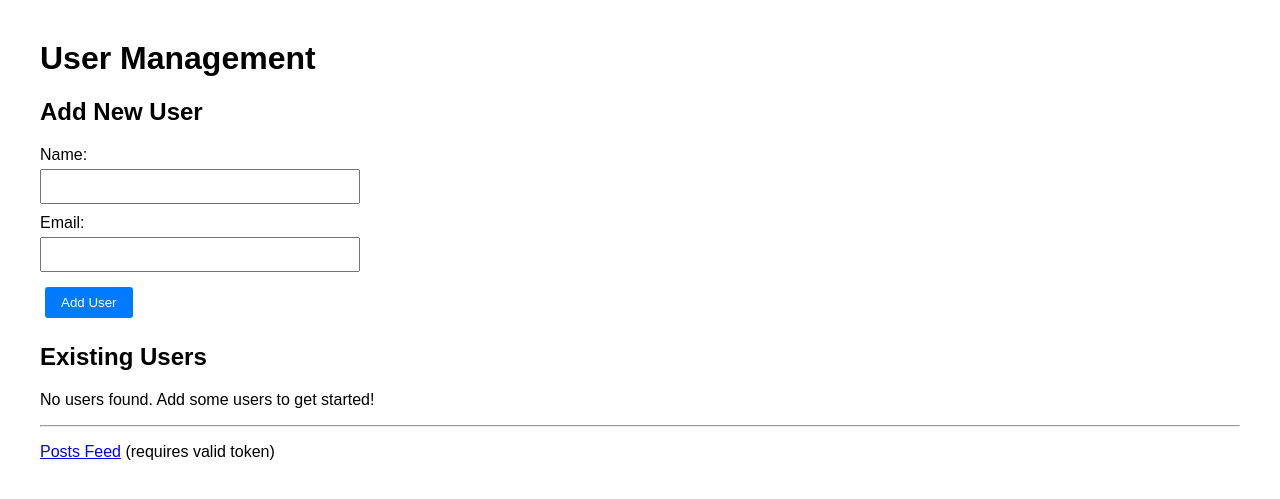
After one commit to spinnelein/familybook, a Flask app: template templates/manage_users.html in a window 1280 px wide. The commit adds this page. Shown: the top 499 px of the page. Run offline with Flask 3, Linux system fonts and the light colour scheme; the template is opened without the code that fills it, so the values that code supplies are empty.

Commit message:
Implement user management system with magic token authentication
Co-authored-by: spinnelein <9204229+spinnelein@users.noreply.github.com>

```diff
--- a/app.py
+++ b/app.py
@@ -1,66 +1,115 @@
 import os
-import sqlite3
 import uuid
-from flask import Flask, jsonify, request, redirect, url_for, render_template, send_from_directory, flash, g
+import secrets
+from flask import Flask, jsonify, request, redirect, url_for, render_template, send_from_directory, flash, session
+from config import Config
+from extensions import db
+from models import User, Post, Comment, Tag, ImportedPhoto
 
 app = Flask(__name__)
-app.config['UPLOAD_FOLDER'] = 'static/uploads'
-app.config['MAX_CONTENT_LENGTH'] = 100 * 1024 * 1024  # 100MB max upload size
-app.config['DATABASE'] = 'familybook.db'
-app.secret_key = 'your-secret-key'
+app.config.from_object(Config)
+
+# Initialize extensions
+db.init_app(app)
 
 ALLOWED_IMAGE_EXTENSIONS = {'png', 'jpg', 'jpeg', 'gif'}
 ALLOWED_VIDEO_EXTENSIONS = {'mp4', 'mov', 'avi', 'webm'}
 
-def get_db():
-    if 'db' not in g:
-        g.db = sqlite3.connect(app.config['DATABASE'])
-        g.db.row_factory = sqlite3.Row
-    return g.db
-
-@app.teardown_appcontext
-def close_db(exception):
-    db = g.pop('db', None)
-    if db is not None:
-        db.close()
-
 def allowed_file(filename, allowed_exts):
     return '.' in filename and filename.rsplit('.', 1)[1].lower() in allowed_exts
 
-def init_db():
-    with app.app_context():
-        db = get_db()
-        db.execute('''CREATE TABLE IF NOT EXISTS posts (
-            id INTEGER PRIMARY KEY AUTOINCREMENT,
-            title TEXT NOT NULL,
-            content TEXT NOT NULL,
-            image_filename TEXT,
-            video_filename TEXT,
-            created TIMESTAMP DEFAULT CURRENT_TIMESTAMP
-        )''')
-        db.commit()
+def generate_magic_token():
+    """Generate a secure random token for user authentication"""
+    return secrets.token_urlsafe(32)
+
+def require_valid_token(f):
+    """Decorator to require a valid magic token for access"""
+    def decorated_function(*args, **kwargs):
+        token = request.args.get('token')
+        if not token:
+            return "Access denied. Valid token required.", 403
+
+        user = User.query.filter_by(magic_token=token).first()
+        if not user:
+            return "Invalid token.", 403
+
+        return f(*args, **kwargs)
+    decorated_function.__name__ = f.__name__
+    return decorated_function
+
+def require_admin():
+    """Decorator to require admin access"""
+    def decorator(f):
+        def decorated_function(*args, **kwargs):
+            # Simple admin check - in a real app, this would be more sophisticated
+            admin_key = request.args.get('admin_key') or request.form.get('admin_key')
+            if admin_key != 'admin123':  # Simple admin key for demo
+                return "Admin access required.", 403
+            return f(*args, **kwargs)
+        decorated_function.__name__ = f.__name__
+        return decorated_function
+    return decorator
 
 @app.route('/create-post', methods=['GET', 'POST'])
+@require_valid_token
 def create_post():
     if request.method == 'POST':
         title = request.form['title']
         content = request.form['content']
-        db = get_db()
-        db.execute(
-            "INSERT INTO posts (title, content) VALUES (?, ?)",
-            (title, content)
-        )
-        db.commit()
+
+        post = Post(title=title, body=content)
+        db.session.add(post)
+        db.session.commit()
+
         flash("Post created!", "success")
-        return redirect(url_for('create_post'))
+        return redirect(url_for('create_post') + f"?token={request.args.get('token')}")
 
-    return render_template('create_post.html')
+    return render_template('create_post.html', token=request.args.get('token'))
+
+@app.route('/admin/users')
+@require_admin()
+def manage_users():
+    users = User.query.all()
+    return render_template('manage_users.html', users=users)
+
+@app.route('/admin/users/add', methods=['POST'])
+@require_admin()
+def add_user():
+    name = request.form['name']
+    email = request.form['email']
+
+    # Check if user already exists
+    existing_user = User.query.filter_by(email=email).first()
+    if existing_user:
+        flash("User with this email already exists!", "error")
+        return redirect(url_for('manage_users') + "?admin_key=admin123")
+
+    # Generate magic token
+    magic_token = generate_magic_token()
+
+    # Create new user
+    user = User(name=name, email=email, magic_token=magic_token)
+    db.session.add(user)
+    db.session.commit()
+
+    flash(f"User {name} added successfully!", "success")
+    return redirect(url_for('manage_users') + "?admin_key=admin123")
+
+@app.route('/admin/users/remove/<int:user_id>', methods=['POST'])
+@require_admin()
+def remove_user(user_id):
+    user = User.query.get_or_404(user_id)
+    db.session.delete(user)
+    db.session.commit()
+
+    flash(f"User {user.name} removed successfully!", "success")
+    return redirect(url_for('manage_users') + "?admin_key=admin123")
 
 @app.route('/posts')
+@require_valid_token
 def posts_feed():
-    db = get_db()
-    posts = db.execute("SELECT * FROM posts ORDER BY created DESC").fetchall()
-    return render_template('posts_feed.html', posts=posts)
+    posts = Post.query.order_by(Post.created_at.desc()).all()
+    return render_template('posts_feed.html', posts=posts, token=request.args.get('token'))
 
 @app.route('/upload-media', methods=['POST'])
 def upload_media():
@@ -78,7 +127,16 @@ def upload_media():
 def uploaded_file(filename):
     return send_from_directory(app.config['UPLOAD_FOLDER'], filename)
 
+@app.route('/init_db')
+def init_database():
+    """Initialize the database with tables"""
+    with app.app_context():
+        db.create_all()
+        flash("Database initialized!", "success")
+    return "Database initialized successfully!"
+
 if __name__ == "__main__":
     os.makedirs(app.config['UPLOAD_FOLDER'], exist_ok=True)
-    init_db()
+    with app.app_context():
+        db.create_all()
     app.run(debug=True)
--- a/extensions.py
+++ b/extensions.py
@@ -1,5 +1,3 @@
 from flask_sqlalchemy import SQLAlchemy
-from flask_login import LoginManager
 
 db = SQLAlchemy()
-login_manager = LoginManager()
--- a/models.py
+++ b/models.py
@@ -1,5 +1,4 @@
 from extensions import db
-from flask_login import UserMixin
 from datetime import datetime
 
 post_tags = db.Table(
@@ -8,7 +7,7 @@ post_tags = db.Table(
     db.Column('tag_id', db.Integer, db.ForeignKey('tag.id'))
 )
 
-class User(db.Model, UserMixin):
+class User(db.Model):
     id = db.Column(db.Integer, primary_key=True)
     email = db.Column(db.String(120), unique=True, nullable=False)
     name = db.Column(db.String(100))
--- a/templates/create_post.html
+++ b/templates/create_post.html
@@ -26,7 +26,7 @@
         <label>Video: <input type="file" name="video" accept="video/*"></label>
 		<button type="submit">Create Post</button>
   </form>
-    <p><a href="{{ url_for('posts_feed') }}">Back to Feed</a></p>
+    <p><a href="{{ url_for('posts_feed') }}?token={{ token }}">Back to Feed</a></p>
 
     <script>
 
--- /dev/null
+++ b/templates/manage_users.html
@@ -0,0 +1,94 @@
+<!DOCTYPE html>
+<html>
+<head>
+    <title>User Management</title>
+    <style>
+        body { font-family: Arial, sans-serif; margin: 40px; }
+        .user-card {
+            border: 1px solid #ddd;
+            margin: 10px 0;
+            padding: 15px;
+            border-radius: 5px;
+            background-color: #f9f9f9;
+        }
+        .magic-link {
+            background-color: #e7f3ff;
+            padding: 10px;
+            border-radius: 3px;
+            margin: 10px 0;
+            word-break: break-all;
+        }
+        .form-group { margin: 10px 0; }
+        .form-group label { display: block; margin-bottom: 5px; }
+        .form-group input { padding: 8px; width: 300px; }
+        .btn {
+            padding: 8px 16px;
+            margin: 5px;
+            border: none;
+            border-radius: 3px;
+            cursor: pointer;
+        }
+        .btn-primary { background-color: #007bff; color: white; }
+        .btn-danger { background-color: #dc3545; color: white; }
+        .alert {
+            padding: 15px;
+            margin: 20px 0;
+            border-radius: 4px;
+        }
+        .alert-success { background-color: #d4edda; color: #155724; }
+        .alert-error { background-color: #f8d7da; color: #721c24; }
+    </style>
+</head>
+<body>
+    <h1>User Management</h1>
+
+    {% with messages = get_flashed_messages(with_categories=true) %}
+      {% if messages %}
+        {% for category, message in messages %}
+          <div class="alert alert-{{ category }}">{{ message }}</div>
+        {% endfor %}
+      {% endif %}
+    {% endwith %}
+
+    <h2>Add New User</h2>
+    <form method="POST" action="{{ url_for('add_user') }}">
+        <input type="hidden" name="admin_key" value="admin123">
+        <div class="form-group">
+            <label for="name">Name:</label>
+            <input type="text" id="name" name="name" required>
+        </div>
+        <div class="form-group">
+            <label for="email">Email:</label>
+            <input type="email" id="email" name="email" required>
+        </div>
+        <button type="submit" class="btn btn-primary">Add User</button>
+    </form>
+
+    <h2>Existing Users</h2>
+    {% if users %}
+        {% for user in users %}
+        <div class="user-card">
+            <h3>{{ user.name }} ({{ user.email }})</h3>
+            <div class="magic-link">
+                <strong>Magic Link:</strong><br>
+                <a href="{{ url_for('posts_feed', token=user.magic_token, _external=True) }}" target="_blank">
+                    {{ url_for('posts_feed', token=user.magic_token, _external=True) }}
+                </a>
+            </div>
+            <form method="POST" action="{{ url_for('remove_user', user_id=user.id) }}" style="display: inline;">
+                <input type="hidden" name="admin_key" value="admin123">
+                <button type="submit" class="btn btn-danger"
+                        onclick="return confirm('Are you sure you want to remove this user?')">
+                    Remove User
+                </button>
+            </form>
+        </div>
+        {% endfor %}
+    {% else %}
+        <p>No users found. Add some users to get started!</p>
+    {% endif %}
+
+    <hr>
+    <p><a href="{{ url_for('posts_feed', token='') }}">Posts Feed</a> (requires valid token)</p>
+</body>
+</html>
```
Also changed, not shown: templates/posts_feed.html (+34 -16 lines).
